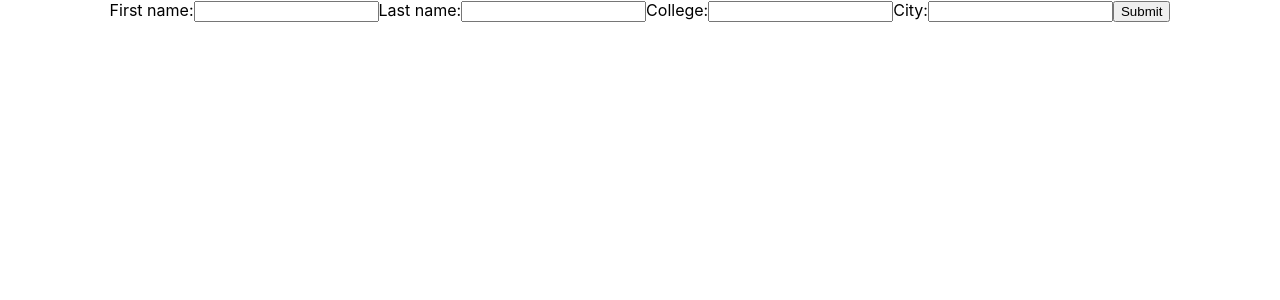
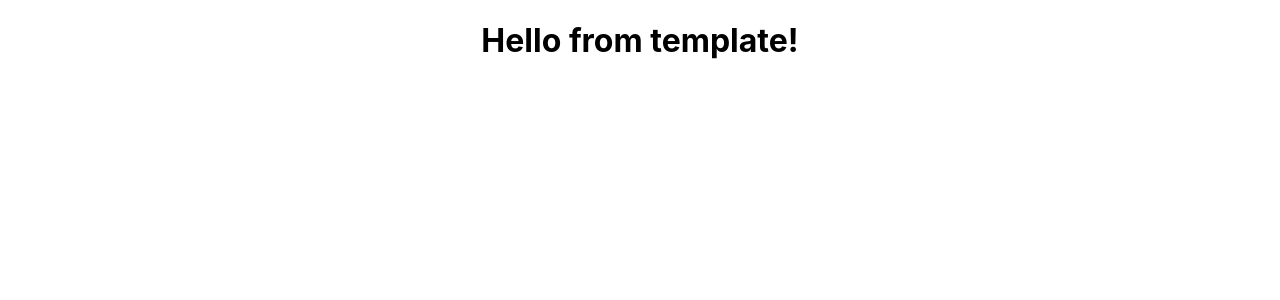
Before and after one commit to MLH-Fellowship/ttp-1-2, a React (Create React App) app: page /template in a window 1280 px wide. Shown: the top 300 px of the page. Built offline with nearby package versions, Linux system fonts and the light colour scheme.

Commit message:
Implement toggle button to allow for template component to display

```diff
--- a/src/Components/Input.js
+++ b/src/Components/Input.js
@@ -1,49 +1,57 @@
 import React, { Component } from "react";
 import { Link } from "react-router-dom";
+import Template from "./Template"
 
 class Input extends Component {
   constructor(props) {
     super(props);
-    // this.state = {
-    //   firstName: "",
-    //   lastName: "",
-    //   college: "",
-    //   city: "",
-    // };
-    // this.handleChange = this.handleChange.bind(this);
-    // this.handleSubmit = this.handleSubmit.bind(this);
+    this.state = {
+      firstName: "",
+      lastName: "",
+      college: "",
+      city: "",
+      showTemplate: false,
+    };
+    this.handleChange = this.handleChange.bind(this);
+    this.handleSubmit = this.handleSubmit.bind(this);
   }
 
-  // handleChange(event) {
-  //   this.setState({
-  //     [event.target.name]: event.target.value,
-  //   });
-  // }
+  handleChange(event) {
+    this.setState({
+      [event.target.name]: event.target.value,
+    });
+  }
 
-  // handleSubmit(event) {
-  //   alert(
-  //     "Values: " +
-  //       this.state.firstName +
-  //       " " +
-  //       this.state.lastName +
-  //       " " +
-  //       this.state.college +
-  //       " " +
-  //       this.state.city
-  //   );
-  //   event.preventDefault();
-  // }
+  handleSubmit(event) {
+    alert(
+      "Values: " +
+        this.state.firstName +
+        " " +
+        this.state.lastName +
+        " " +
+        this.state.college +
+        " " +
+        this.state.city
+    );
+    event.preventDefault();
+  }
+
+
+  clickToggle = () => {
+    this.state.showTemplate === true ? this.setState({ showTemplate: false }) : this.setState({ showTemplate: true });
+  };
+
 
   render() {
-    return (
-      <form onSubmit={this.props.handleSubmit}>
+
+    let templates = this.state.showTemplate === true ? (<Template />) : (<form onSubmit={this.handleSubmit}>
       <label>
         First name:
         <input
           type="text"
           name="firstName"
-            // value={this.state.firstName}
-            onChange={this.props.handleChange}
+          value={this.state.firstName}
+          onChange={this.handleChange}
         />
       </label>
       <label>
@@ -51,8 +59,8 @@ class Input extends Component {
         <input
           type="text"
           name="lastName"
-            // value={this.state.lastName}
-            onChange={this.props.handleChange}
+          value={this.state.lastName}
+          onChange={this.handleChange}
         />
       </label>
       <label>
@@ -60,8 +68,8 @@ class Input extends Component {
         <input
           type="text"
           name="college"
-            // value={this.state.college}
-            onChange={this.props.handleChange}
+          value={this.state.college}
+          onChange={this.handleChange}
         />
       </label>
       <label>
@@ -69,12 +77,18 @@ class Input extends Component {
         <input
           type="text"
           name="city"
-            // value={this.state.city}
-            onChange={this.props.handleChange}
+          value={this.state.city}
+          onChange={this.handleChange}
         />
       </label>
-        <Link to="/template"><input type="submit" value="Submit" /></Link>
-      </form>
+      <input type="submit" value="Submit" />
+    </form>);
+
+    return (
+      <div>
+        {templates}
+        <button onClick={this.clickToggle}>Toggle</button>
+      </div>
     );
   }
 }
--- a/src/Components/Template.js
+++ b/src/Components/Template.js
@@ -1,45 +1,12 @@
 import React, { Component } from "react";
 import Input from "./Input";
 class Template extends Component {
-  constructor() {
-    super();
-    this.state = {
-      firstName: "",
-      lastName: "",
-      college: "",
-      city: "",
-    };
-
-    this.handleChange = this.handleChange.bind(this);
-    this.handleSubmit = this.handleSubmit.bind(this);
-  }
-
-  handleChange(event) {
-    this.setState({
-      [event.target.name]: event.target.value,
-    });
-  }
-
-  handleSubmit(event) {
-    alert(
-      "Values: " +
-        this.state.firstName +
-        " " +
-        this.state.lastName +
-        " " +
-        this.state.college +
-        " " +
-        this.state.city
-    );
-    event.preventDefault();
-  }
 
 
   render() {
     return (
       <div>
-        <Input handleSubmit={this.handleSubmit} handleChange={this.handleChange} />
-
+        <h1>Hello from template!</h1>
       </div>
     );
   }
```
Lines whose indentation alone changed are shown as unchanged.
